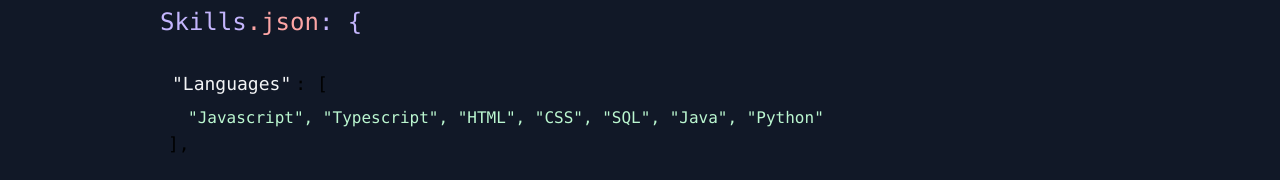
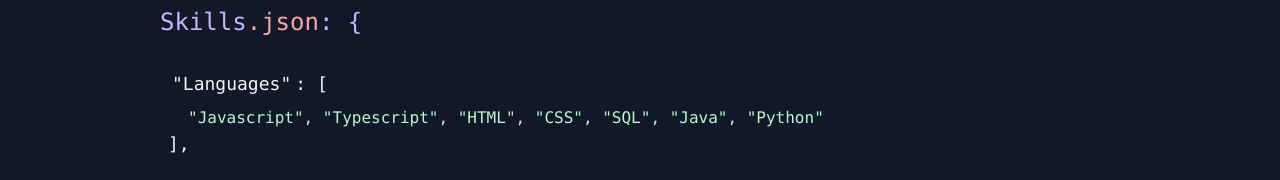
Before and after one commit to ehsansumra/personalWebsite, a Next.js app: page / in a window 1280 px wide. Shown: the part 620-800 px from the top of the page. Built offline with nearby package versions, Linux system fonts and the light colour scheme.

Commit message:
json headers

```diff
--- a/components/headerarray.tsx
+++ b/components/headerarray.tsx
@@ -14,13 +14,13 @@ const HeaderArray: FC<Props> = ({ children, title, style }) => {
                 &quot;{title}&quot;
                 </h2>
 
-                <div className="mt-4 xm:text-lg ">{": ["}</div>
+                <div className="mt-4 xm:text-lg text-gray-100">{": ["}</div>
 
             </div>
             <p className="mt-2  ml-5 w-full  text-green-200">
                 {children}
             </p>
-            <div className="xm:text-lg">{"],"}</div>
+            <div className="xm:text-lg text-gray-100">{"],"}</div>
         </>
 
 
```
